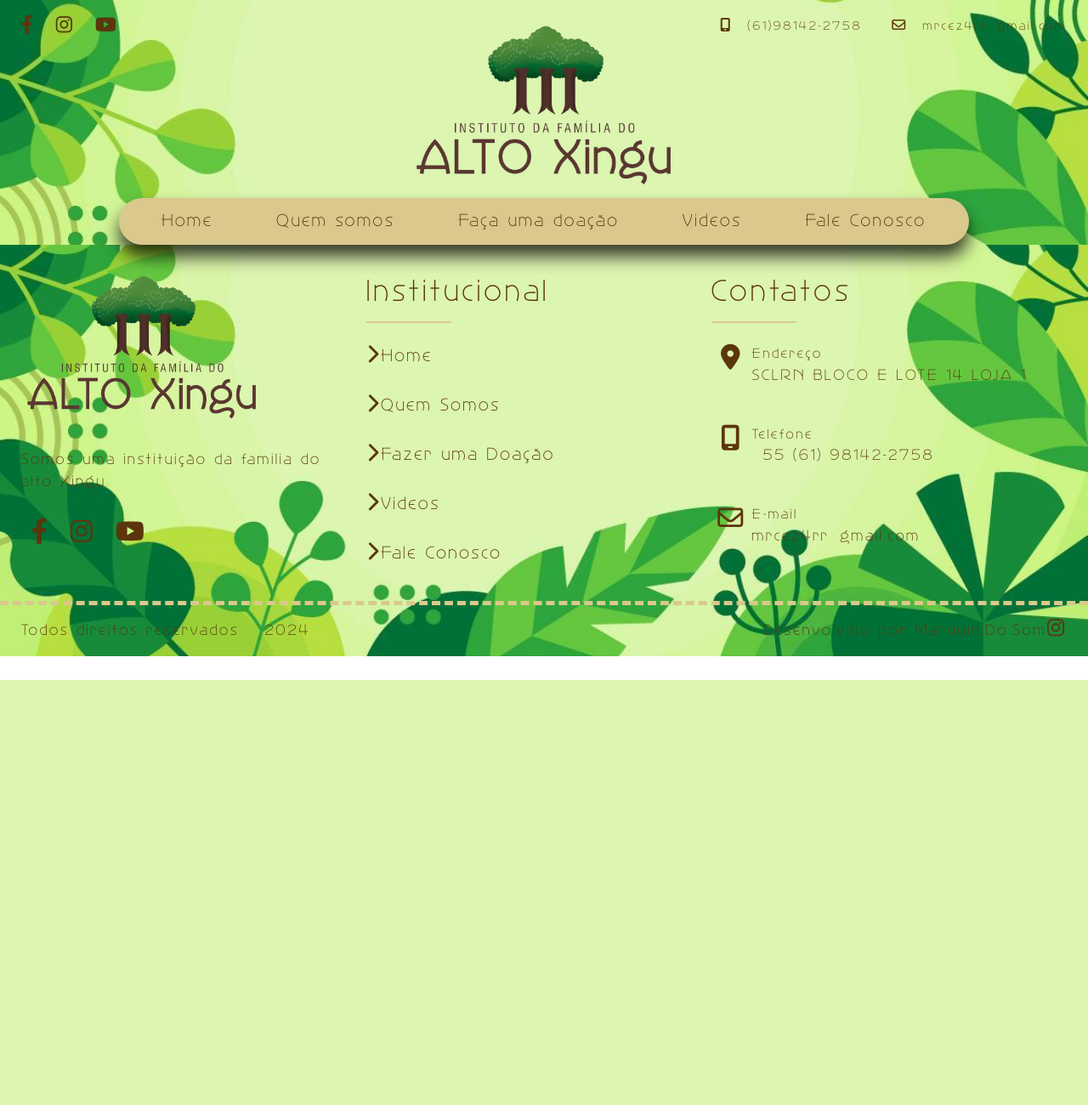
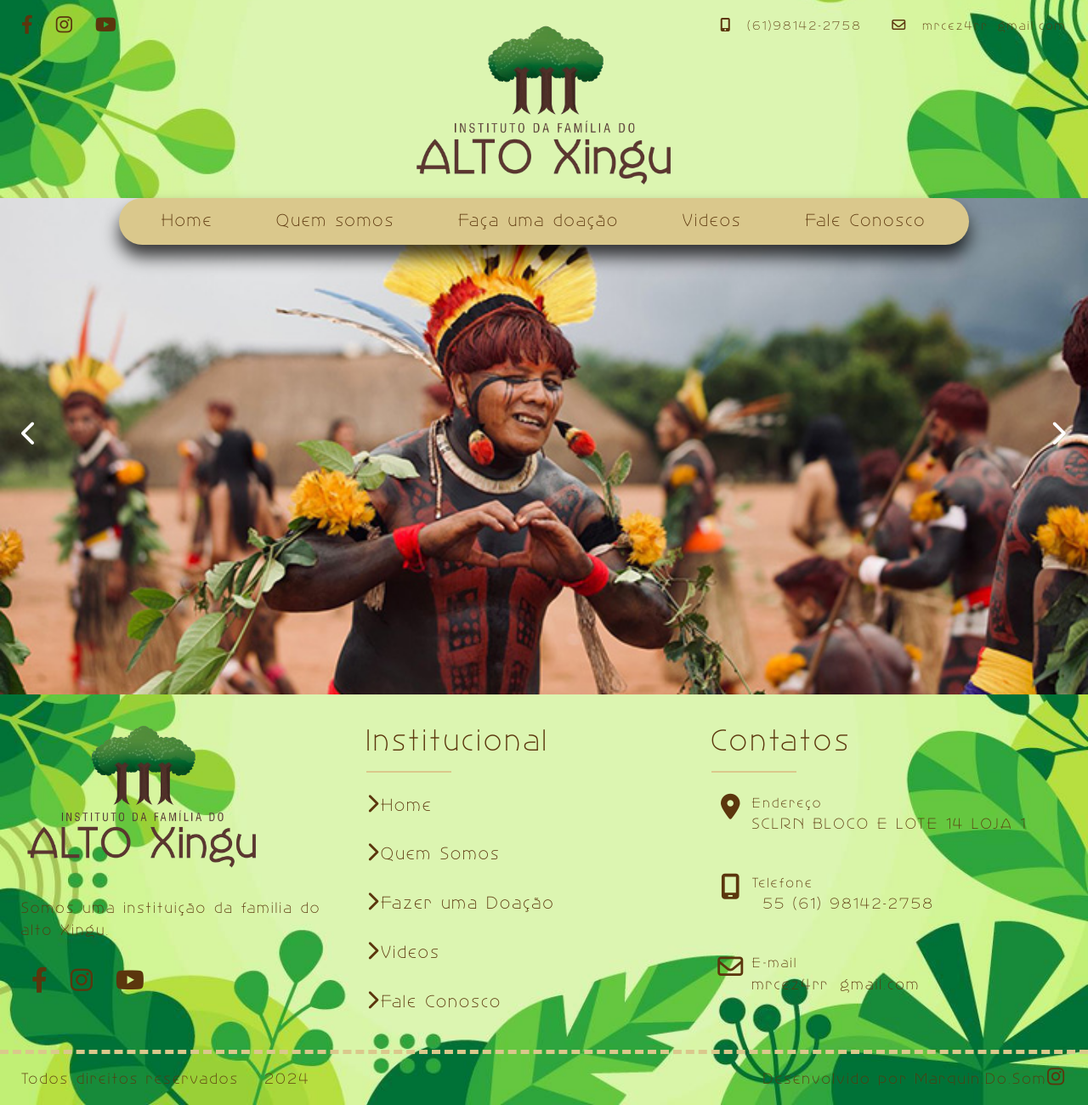
Before and after one commit to EmiJotaa/ifax_project_PHP, a PHP site: template src/Views/home.php in a window 1280 px wide. Shown: the whole page at 85% size. Before the commit the page ends 800 px from the top, so only its background shows below. Run offline with PHP 8.4, Linux system fonts and the light colour scheme; the template is opened without the code that fills it, so the values that code supplies are empty; style sheets or scripts are compiled from the project's sources; some libraries are stand-ins or nearby versions.

Commit message:
Section Slider_banner and CSS

```diff
--- /dev/null
+++ b/resources/css/blocos/slider_banner.css
@@ -0,0 +1,56 @@
+.slider_banner,
+.slider_banner .conteudo,
+.slider_banner .conteudo .itens,
+.slider_banner .conteudo .itens .item a,
+.slider_banner .conteudo .itens .item a img
+{
+	width: 100%;
+	display: block;
+}
+.slider_banner
+{
+	z-index: 0;
+	position: relative;
+}
+.slider_banner .conteudo .itens .item
+{
+	width: 100%;
+	display: inline-block;
+}
+.slider_banner .conteudo .itens
+{
+	position: relative;
+}
+.slider_banner .conteudo .itens .slick-arrow
+{
+	position: absolute;
+	z-index: 1;
+	top: calc(50% - 20px);
+	font-size: 30px;
+}
+.slider_banner .conteudo .itens .slick-arrow i:before
+{
+	color: var(--color-white);
+}
+.slider_banner .conteudo .itens .slick-arrow.slick-prev
+{
+	left: 25px;
+
+}
+.slider_banner .conteudo .itens .slick-arrow.slick-next
+{
+	right: 25px;
+}
+@media only screen and (min-width:1160px)
+{
+	.slider_banner
+	{
+		margin-top: -55px;
+	}
+	.slider_banner .conteudo .itens,
+	.slider_banner .conteudo .itens .item a,
+	.slider_banner .conteudo .itens .item a img
+	{
+
+	}
+}
--- a/src/Views/home.php
+++ b/src/Views/home.php
@@ -1,3 +1,23 @@
 <?=$this->fetch('commons/header.php', $data)?>
-
+<section class="slider_banner">
+	<div class="conteudo">
+		<div class="itens">
+			<div class="item">
+				<a href="">
+					<img src="<?=URL_BASE?>resources/imagens/banner.png">
+				</a>
+			</div>
+			<div class="item">
+				<a href="https://www.google.com/maps/place/Parque+Indígena+do+Xingu/@-11.6627729,-52.8679238,8z/data=!4m6!3m5!1s0x930fbd3a77425f3f:0x91369ea8e1ff4631!8m2!3d-11.2468098!4d-53.2070192!16s%2Fm%2F027wmyf?entry=ttu&g_ep=EgoyMDI0MTIwOC4wIKXMDSoASAFQAw%3D%3D" target="_blank">
+					<img src="<?=URL_BASE?>resources/imagens/banner1.png">
+				</a>
+			</div>
+			<div class="item">
+				<a href="">
+					<img src="<?=URL_BASE?>resources/imagens/banner3.png">
+				</a>
+			</div>
+		</div>
+	</div>
+</section>
 <?=$this->fetch('commons/footer.php', $data)?>
```
